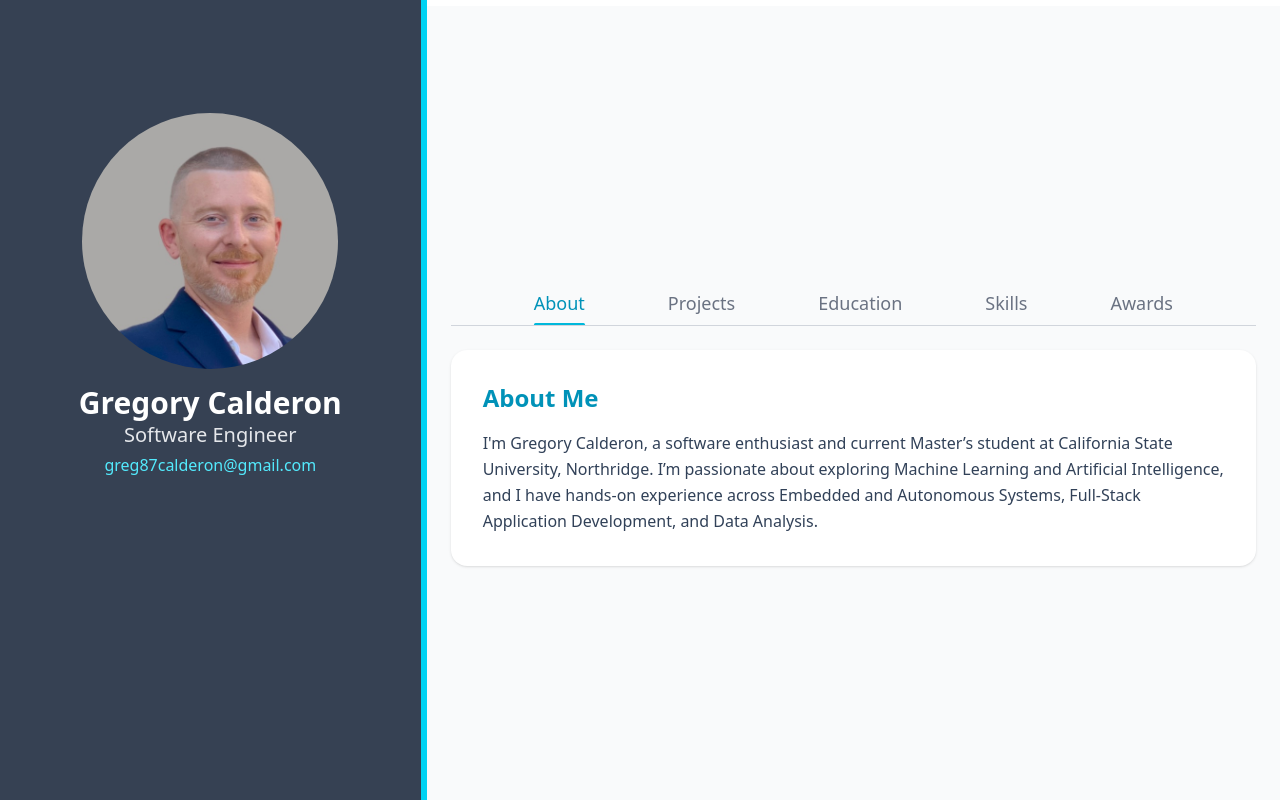
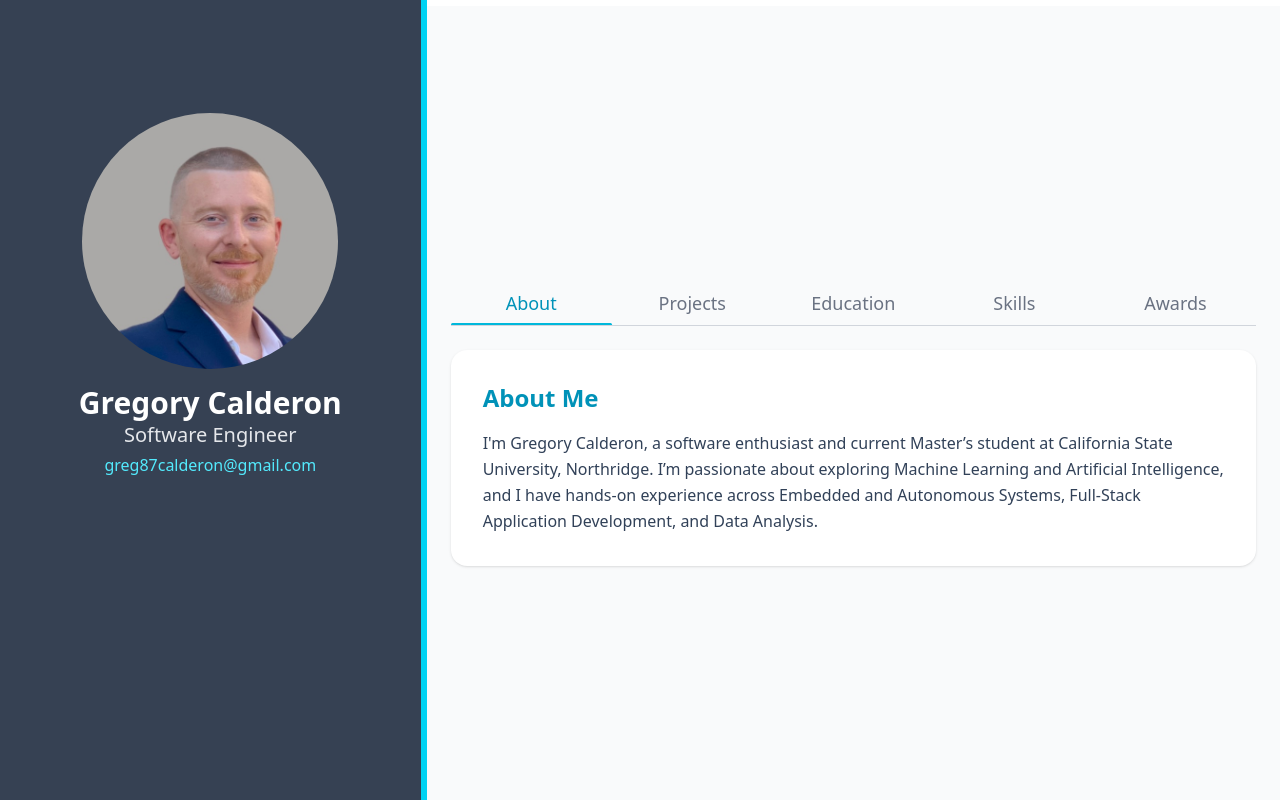
Before and after one commit to greg-of-Earth/greg-of-Earth_portfolio, a Next.js app: page / in a window 1280 px wide. Built offline with nearby package versions, Linux system fonts and the light colour scheme.

Commit message:
large screens

```diff
--- a/src/components/MainContent.tsx
+++ b/src/components/MainContent.tsx
@@ -31,7 +31,7 @@ const MainContent: React.FC<MainContentProps> = ( { className }) => {
                 <button
                     key={tab}
                     onClick={() => setActiveTab(tab)}
-                    className={`relative pb-2 text-lg font-medium transition-colors ${activeTab === tab ? "text-cyan-600" : "text-gray-500 hover:text-cyan-400"}`}
+                    className={`flex-1 relative pb-2 text-small sm:text-base md:text-lg font-medium transition-colors ${activeTab === tab ? "text-cyan-600" : "text-gray-500 hover:text-cyan-400"}`}
                 >
                     {tab}
                     {activeTab === tab && (
```
